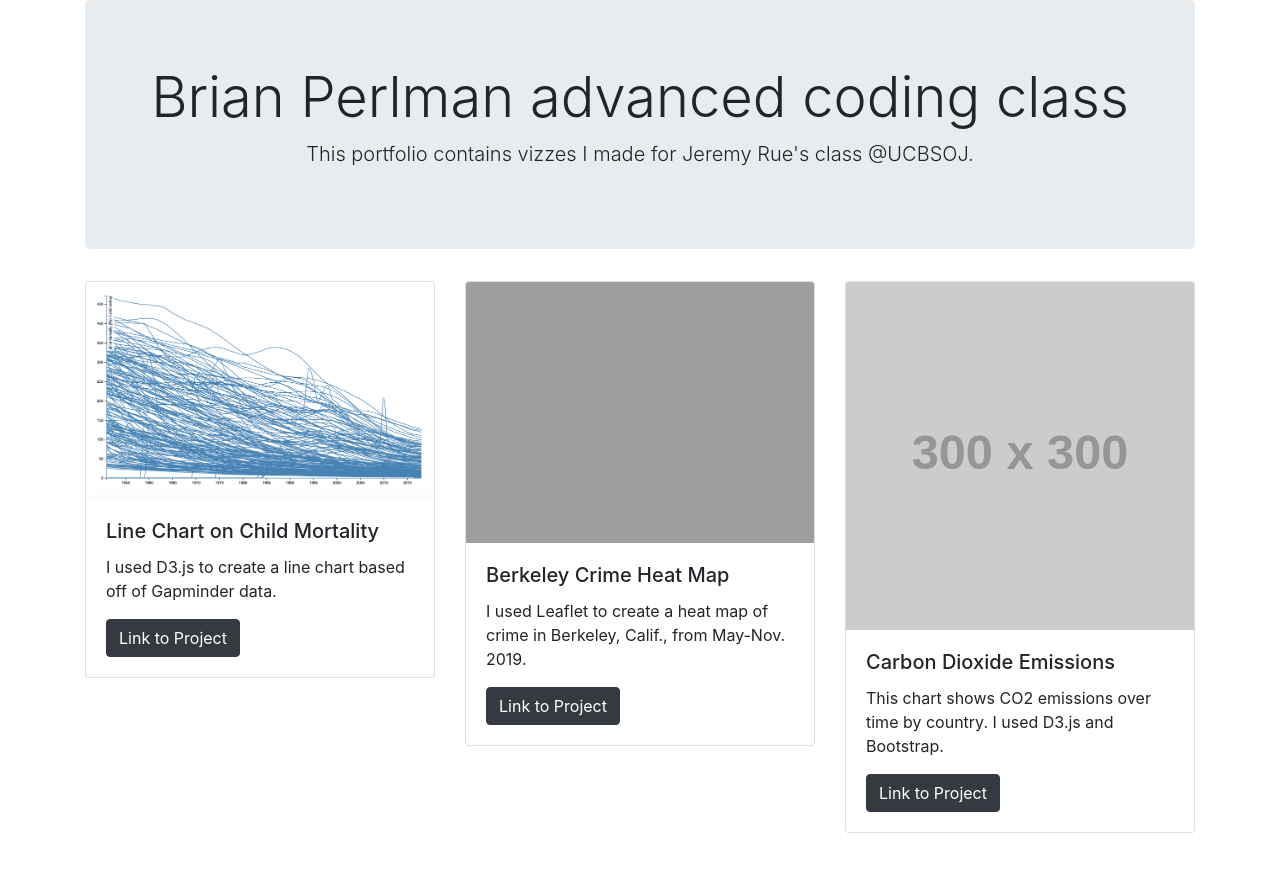
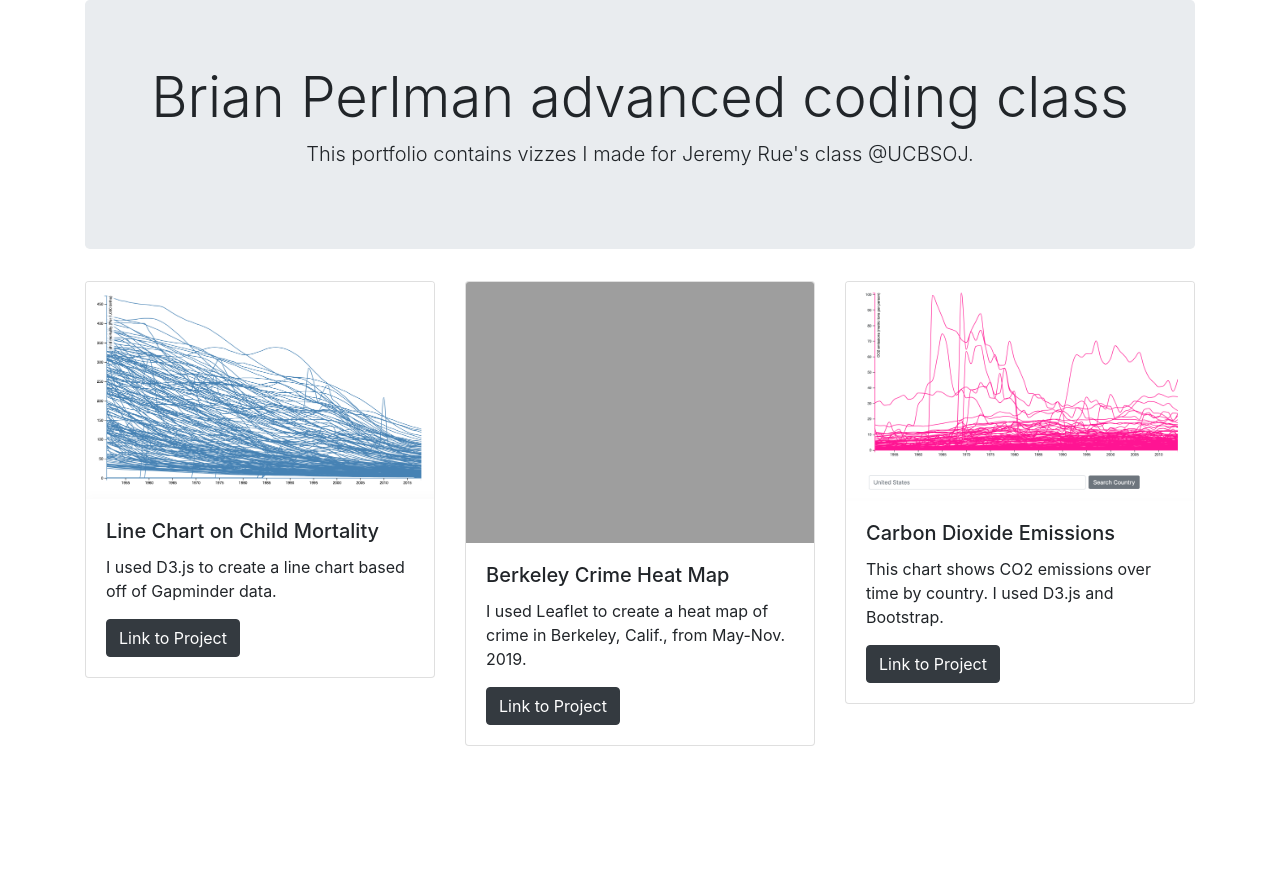
Before and after one commit to brianperlman/brianperlman.github.io, a Jekyll site: the page built from index.html, in a window 1280 px wide. Shown: the top 872 px of the page. Built offline with Jekyll 4.4.1, drawn with Linux system fonts in a browser that asks for light colours.

Commit message:
Update index.html

```diff
--- a/index.html
+++ b/index.html
@@ -11,7 +11,7 @@ projects:
     description: "I used Leaflet to create a heat map of crime in Berkeley, Calif., from May-Nov. 2019."
     link: https://brianperlman.github.io/leaflet-from-spreadsheet
   - title: "Carbon Dioxide Emissions"
-    image: http://placehold.it/300x300/006
+    image: https://brianperlman.github.io/images/3.png
     description: "This chart shows CO2 emissions over time by country. I used D3.js and Bootstrap."
     link: https://brianperlman.github.io/co2-emissions-d3
 ---
```
